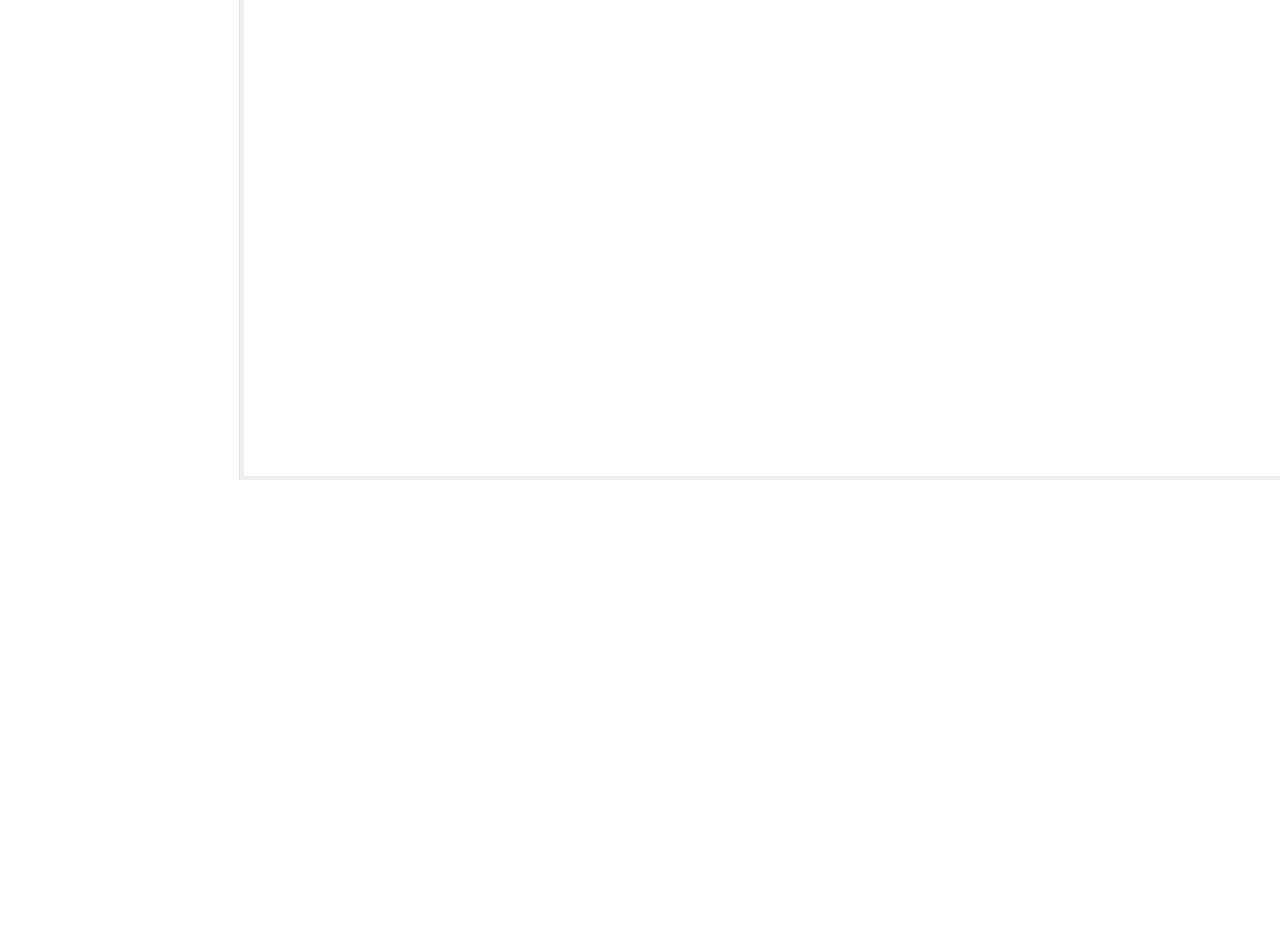
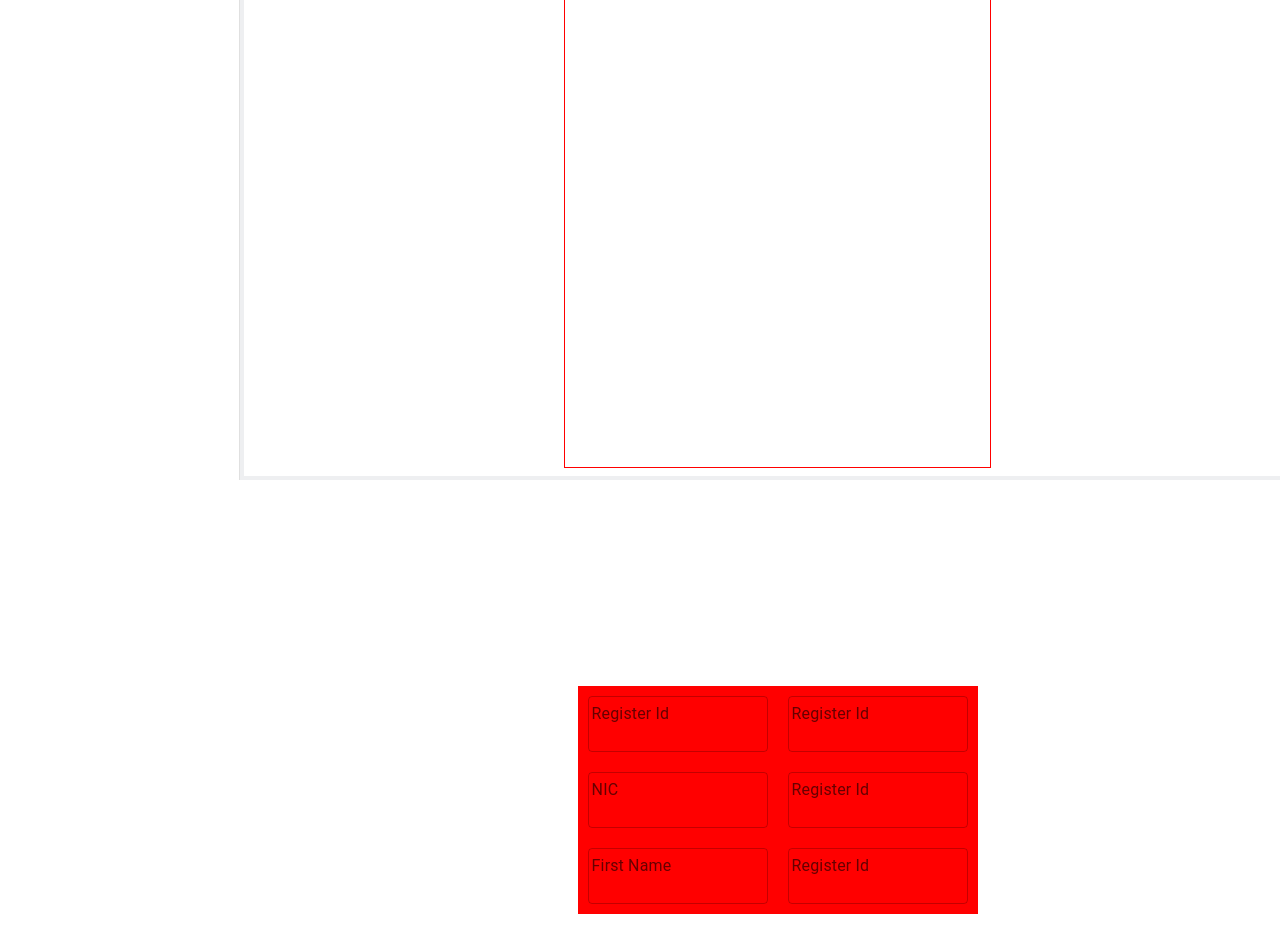
Before and after one commit to RasinthaDilshanJayarathne/Car-Rental-System-React_FrontEnd, a React (Create React App) app: page /customer in a window 1280 px wide. Shown: the part 320-1272 px from the top of the page. Built offline with nearby package versions, Linux system fonts and the light colour scheme; the HTML template or start-up script is replaced by a standard one.

Commit message:
Updating Customer Form

```diff
--- a/src/pages/CustomerDashboard/index.jsx
+++ b/src/pages/CustomerDashboard/index.jsx
@@ -97,7 +97,16 @@ function CustomerDashboard(props) {
 
                     </Grid>
                     <Grid className={classes.details}>
-
+                        <Grid style={{width:'200px',backgroundColor:'red'}}>
+                            <TextField style={{padding:'10px'}} id="outlined-basic" label="Register Id" variant="outlined" />
+                            <TextField style={{padding:'10px'}} id="outlined-basic" label="NIC" variant="outlined" />
+                            <TextField style={{padding:'10px'}} id="outlined-basic" label="First Name" variant="outlined" />
+                        </Grid>
+                        <Grid style={{width:'200px',backgroundColor:'red'}}>
+                            <TextField style={{padding:'10px'}} id="outlined-basic" label="Register Id" variant="outlined" />
+                            <TextField style={{padding:'10px'}} id="outlined-basic" label="Register Id" variant="outlined" />
+                            <TextField style={{padding:'10px'}} id="outlined-basic" label="Register Id" variant="outlined" />
+                        </Grid>
                     </Grid>
                 </Grid>
             </Grid>
--- a/src/pages/CustomerDashboard/styles.js
+++ b/src/pages/CustomerDashboard/styles.js
@@ -37,12 +37,22 @@ export const styleSheet = {
     profile:{
         height: '83vh',
         width: '33.4vw',
-        //border:'1px solid red',
+        display: 'flex',
+        flexWrap: 'wrap',
+        alignItems:'center',
+        justifyContent:'center',
+        flexDirection: 'row',
+        border:'1px solid red',
         //backgroundColor: 'red',
     },
     details:{
         height: '83vh',
         width: '50vw',
+        display: 'flex',
+        flexWrap: 'wrap',
+        alignItems:'center',
+        justifyContent:'center',
+        flexDirection: 'row',
         //border:'1px solid red',
         //backgroundColor: 'yellow',
     }
```
